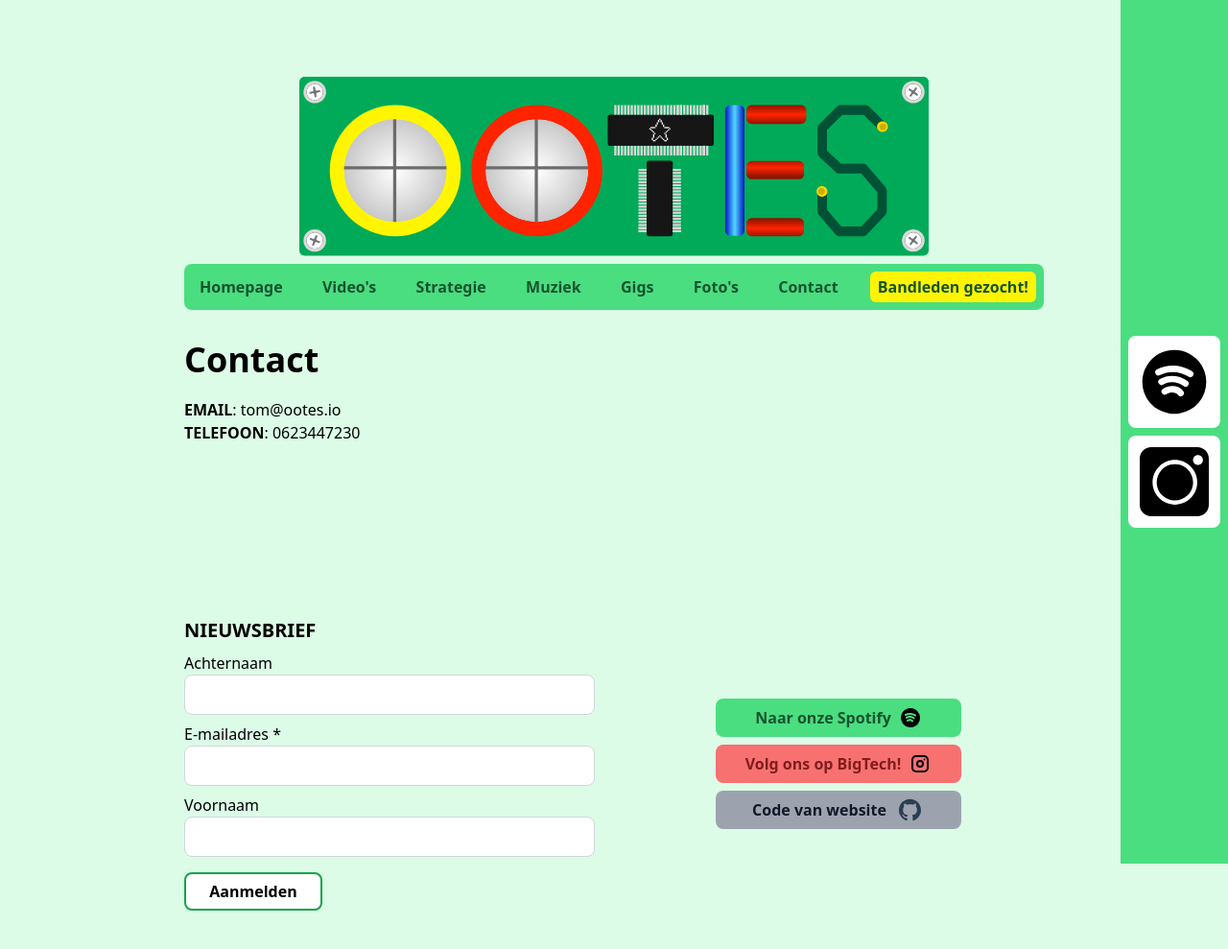
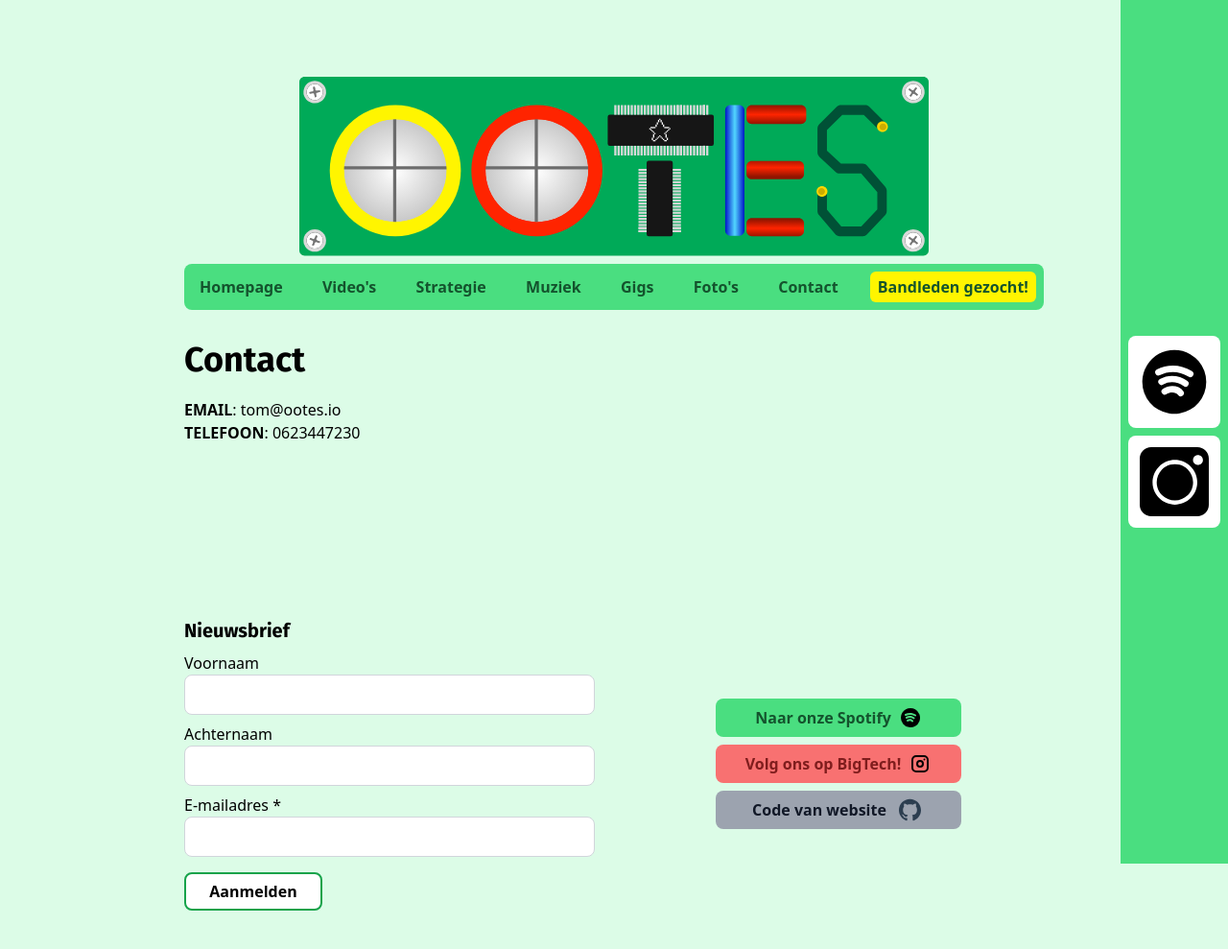
Before and after one commit to tomootes/ootes-band, a Jekyll site: the page built from contact.html, in a window 1280 px wide. Shown: the whole page at 96% size. Built offline with Jekyll 4.4.1, drawn with Linux system fonts in a browser that asks for light colours; nearby versions of some CDN libraries; a script that is not in the unit is left out.

Commit message:
heading font is set in stone now

```diff
--- a/_includes/footer.html
+++ b/_includes/footer.html
@@ -2,7 +2,7 @@
   class="container mx-auto max-w-4xl mt-10 md:mt-40 py-10 md:grid grid-cols-2 gap-10 pt-5 px-2 md:px-0"
 >
   <div>
-    <h2 class="font-bold text-xl mb-2">NIEUWSBRIEF</h2>
+    <h2 class="font-bold text-xl mb-2">Nieuwsbrief</h2>
     <form
       method="post"
       action="https://ootes-band.email-provider.eu/subscribe/post/index.php"
@@ -24,6 +24,14 @@
         name="l"
         value="2ul2odisp2"
       />
+      <label for="id-fa7DVVSbwr">Voornaam</label>
+      <input
+        class="mb-2 bg-white border border-gray-300 text-gray-900 text-sm rounded-lg focus:ring-blue-500 focus:border-green-500 block w-full p-2.5"
+        name="fa7DVVSbwr"
+        autocomplete="on"
+        id="id-fa7DVVSbwr"
+        type="text"
+      />
       <label for="id-hldtaN4Ke3">Achternaam</label>
       <input
         class="mb-2 bg-white border border-gray-300 text-gray-900 text-sm rounded-lg focus:ring-blue-500 focus:border-green-500 block w-full p-2.5"
@@ -40,14 +48,6 @@
         id="id-vCOIEXP5Bz"
         type="email"
         required
-      />
-      <label for="id-fa7DVVSbwr">Voornaam</label>
-      <input
-        class="mb-2 bg-white border border-gray-300 text-gray-900 text-sm rounded-lg focus:ring-blue-500 focus:border-green-500 block w-full p-2.5"
-        name="fa7DVVSbwr"
-        autocomplete="on"
-        id="id-fa7DVVSbwr"
-        type="text"
       />
       <input
         autocomplete="new-password"
--- a/assets/css/styles.scss
+++ b/assets/css/styles.scss
@@ -7,3 +7,8 @@
 .bg-yellow {
     background-color: #FFF500 !important;
 }
+
+
+h1,h2,h3,h4,h5,h6{
+    font-family: "Fira Sans";
+}
```
